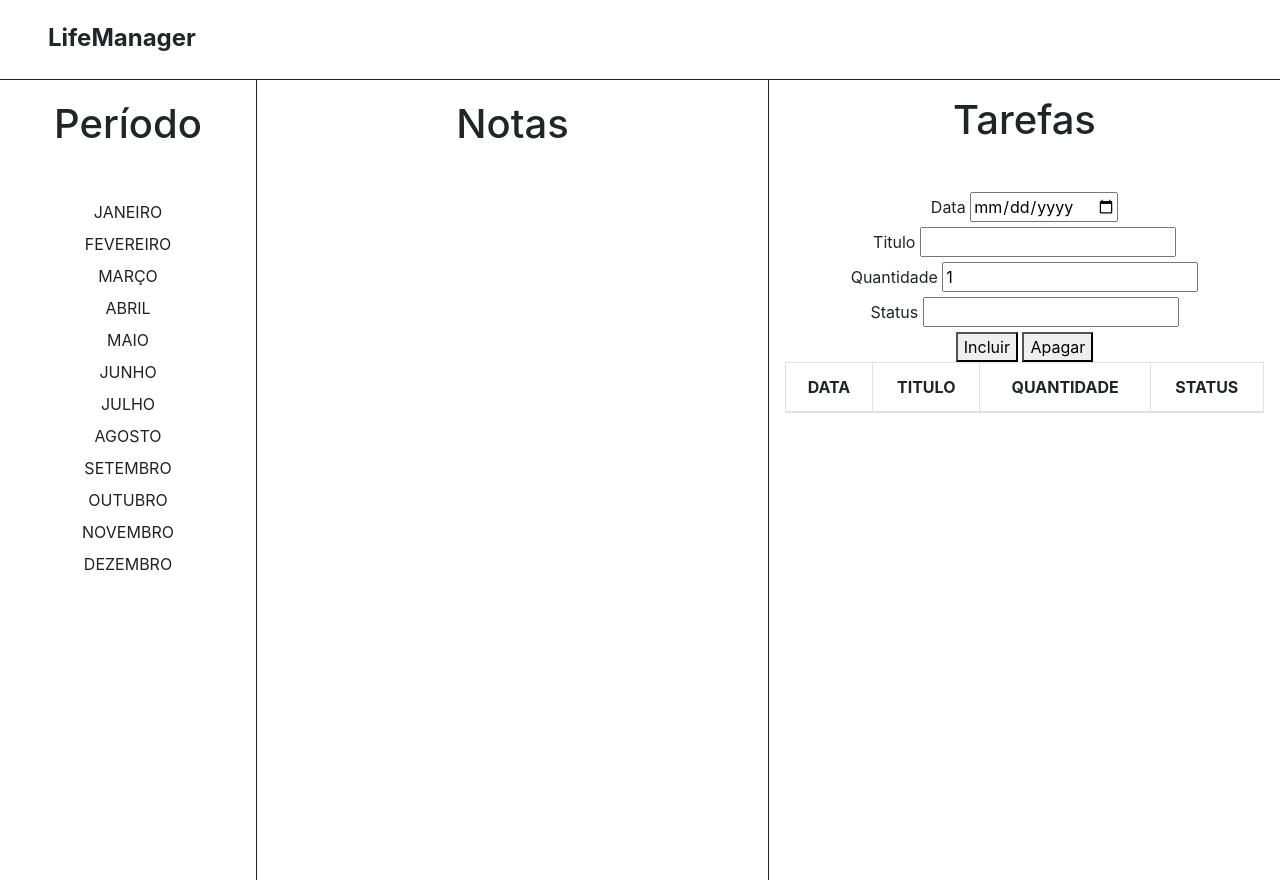
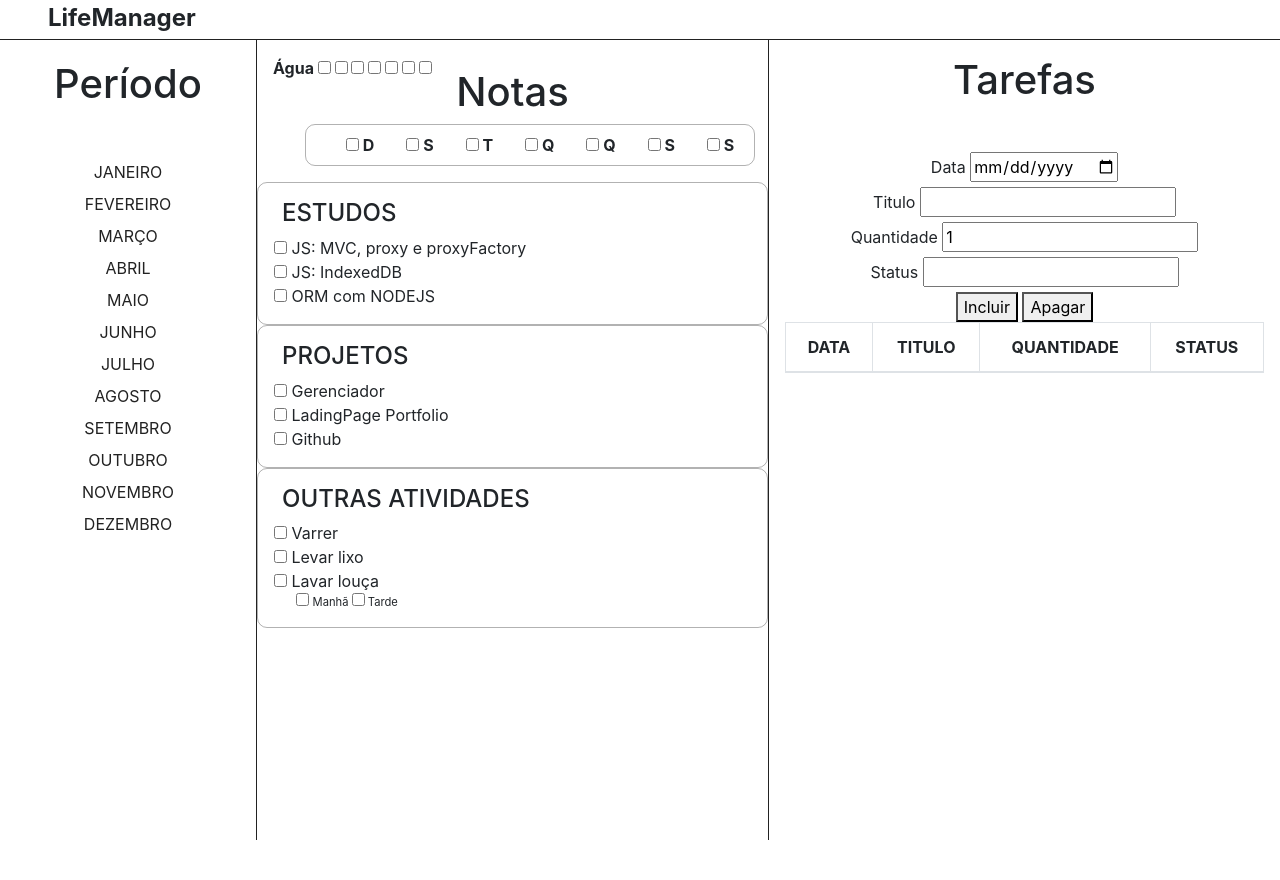
Before and after one commit to Diego-DFG/LifeManager, a plain HTML site: page index.html in a window 1280 px wide. After the commit the page ends 840 px from the top, so only its background shows below. Drawn offline with nearby package versions, Linux system fonts and the light colour scheme.

Commit message:
Implementacao da tabela dos registros por periodo

```diff
--- a/css/estilos.css
+++ b/css/estilos.css
@@ -2,7 +2,7 @@
             list-style: none; }
 
 .navegacao {
-    height: 80px;
+    height: 40px;
     border-bottom: 1px solid #222;
 }
 
@@ -11,12 +11,13 @@
     font-size: 1.5em;
     font-weight: bold;
     padding: 2em;
-    top: 20px;
 }
 
 .conteudo {
     display: flex;
 }
+
+/******* Período **************/
 
 .periodo {
     width: 20%;
@@ -35,6 +36,56 @@
     padding-top: 0.5em;
 }
 
+/******* Tabela Periodos **************/
+
+.card_agua {
+    font-weight: bold;
+    padding: 1em;
+}
+
+.tabela_conteudo {
+    position: relative;
+    bottom: 3em;
+}
+
+.semana {
+    border: 1px solid rgba(0,0,0,0.3);
+    padding: 0.5em;
+    margin-bottom: 1em;;
+    border-radius: 10px;
+    width: 450px;
+    position: relative;
+    font-weight: bold;
+    left: 3em;
+}
+
+.cardSemana {
+    margin-left: 2em;
+}
+
+.subCardSemana {
+    display: flex;
+}
+
+.card_estudos {
+    border: 1px solid rgba(0,0,0,0.3);
+    border-radius: 10px;
+    text-align: center;
+    padding: 1em 0;
+}
+
+.card_estudos h4, .cardNotas {
+    text-align: left;
+    margin-left: 1em;;
+}
+
+.subCard {
+    padding-left: 2em;
+    font-size: 0.7em;;
+}
+
+/******* Tarefas **************/
+
 .tarefas h1, .periodo h1 {
     padding-bottom: 1em;
 }
--- a/index.html
+++ b/index.html
@@ -36,7 +36,102 @@
                     <a href="">DEZEMBRO</a>
                 </div>
                 <div class="tabela_periodos">
-                    <h1>Notas</h1>
+                    <div class="card_agua">
+                        <span>Água</span>
+                        <input type="checkbox" />
+                        <input type="checkbox" />
+                        <input type="checkbox" />
+                        <input type="checkbox" />
+                        <input type="checkbox" />
+                        <input type="checkbox" />
+                        <input type="checkbox" />
+                    </div>
+                   <div class="tabela_conteudo">
+                        <h1>Notas</h1>
+                        <div class="semana">
+                            <div class="subCardSemana">
+                                <div class="cardSemana">
+                                    <input type="checkbox" />
+                                    <span>D</span>
+                                </div>
+                                <div class="cardSemana">
+                                    <input type="checkbox" />
+                                    <span>S</span>
+                                </div>
+                                <div class="cardSemana">
+                                    <input type="checkbox" />
+                                    <span>T</span>
+                                </div>
+                                <div class="cardSemana">
+                                    <input type="checkbox" />
+                                    <span>Q</span>
+                                </div>
+                                <div class="cardSemana">
+                                    <input type="checkbox" />
+                                    <span>Q</span>
+                                </div>
+                                <div class="cardSemana">
+                                    <input type="checkbox" />
+                                    <span>S</span>
+                                </div>
+                                <div class="cardSemana">
+                                    <input type="checkbox" />
+                                    <span>S</span>
+                                </div>
+                            </div>
+                        </div>
+                        <div class="card_estudos">
+                            <h4>ESTUDOS</h4>
+                            <div class="cardNotas">
+                                <input type="checkbox" />
+                                <span>JS: MVC, proxy e proxyFactory</span>
+                            </div>
+                            <div class="cardNotas">
+                                <input type="checkbox" />
+                                <span>JS: IndexedDB</span>
+                            </div>
+                            <div class="cardNotas">
+                                <input type="checkbox" />
+                                <span>ORM com NODEJS</span>
+                            </div>
+                        </div>
+                        <div class="card_estudos">
+                            <h4>PROJETOS</h4>
+                            <div class="cardNotas">
+                                <input type="checkbox" />
+                                <span>Gerenciador</span>
+                            </div>
+                            <div class="cardNotas">
+                                <input type="checkbox" />
+                                <span>LadingPage Portfolio</span>
+                            </div>
+                            <div class="cardNotas">
+                                <input type="checkbox" />
+                                <span>Github</span>
+                            </div>
+                        </div>
+                        <div class="card_estudos">
+                            <h4>OUTRAS ATIVIDADES</h4>
+                            <div class="cardNotas">
+                                <input type="checkbox" />
+                                <span>Varrer</span>
+                            </div>
+                            <div class="cardNotas">
+                                <input type="checkbox" />
+                                <span>Levar lixo</span>
+                            </div>
+                            <div class="cardNotas">
+                                <input type="checkbox" />
+                                <span>Lavar louça</span>
+                                <div class="subCard">
+                                    <input type="checkbox" />
+                                    <span>Manhã</span>
+                                    <input type="checkbox" />
+                                    <span>Tarde</span>
+                                </div>
+                            </div>
+                    </div>
+                   </div>
                 </div>
                 <div class="tarefas">
                     <h1>Tarefas</h1>
```
